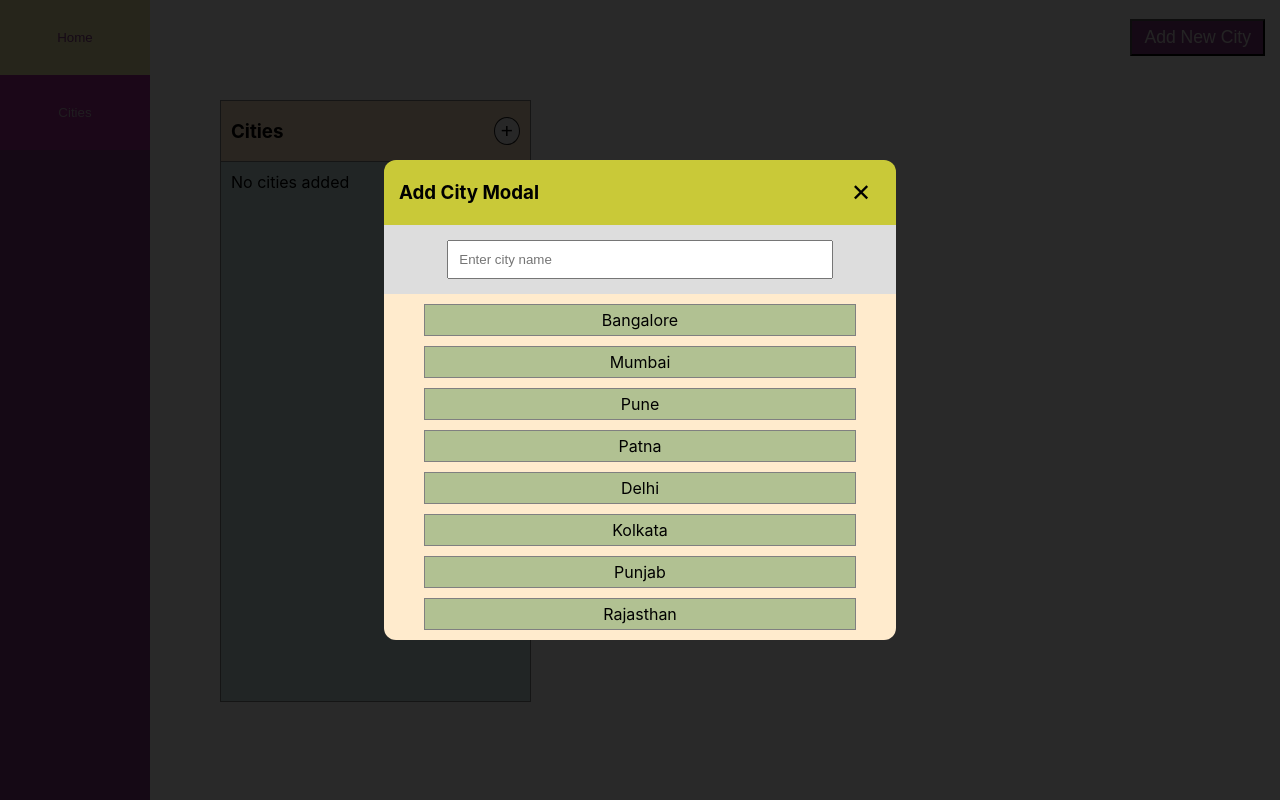
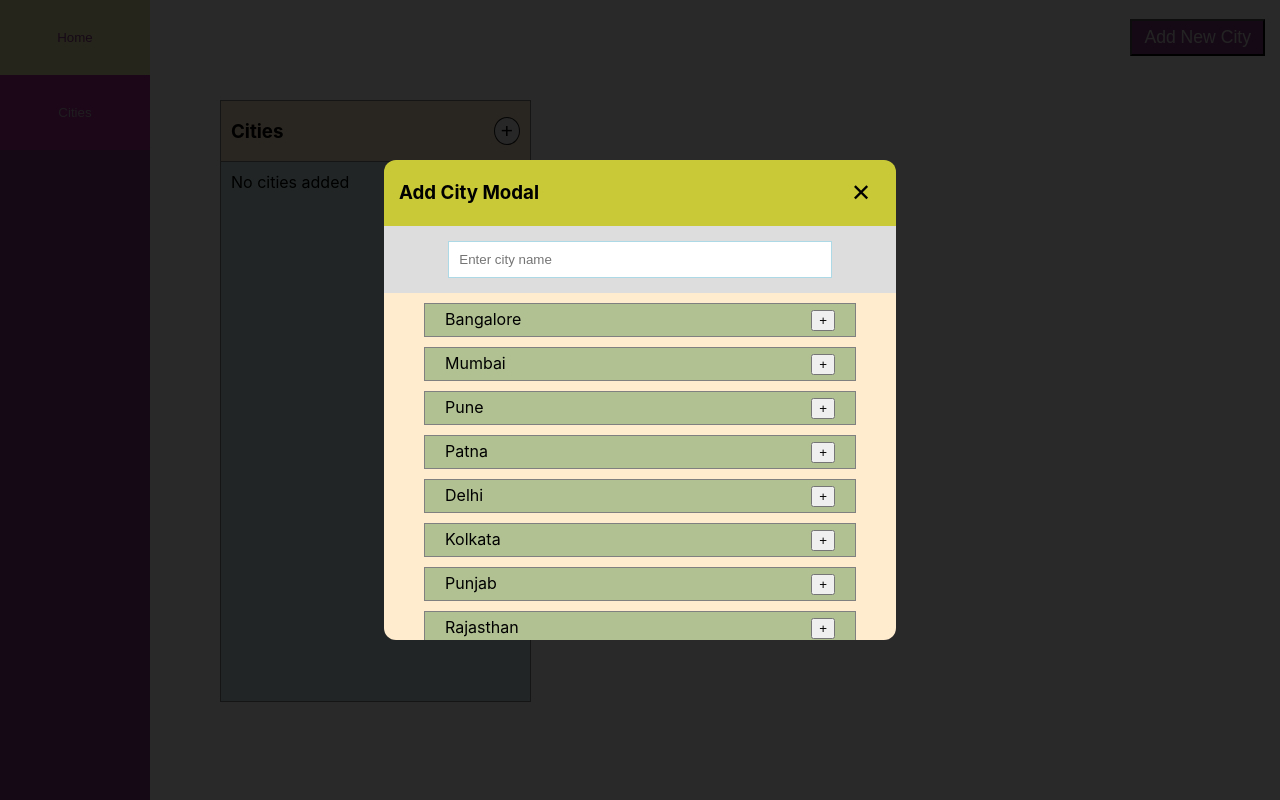
Before and after one commit to Refactor-FS-Bootcamp/weather-app-project-Subho-Arghya, a React (Create React App) app in the folder weather_app_1/: page /cities in a window 1280 px wide. Both pictures are taken after a click on the button "Add New City". Built offline with nearby package versions, Linux system fonts and the light colour scheme.

Commit message:
Add + button, hover style

```diff
--- a/weather_app_1/src/App.css
+++ b/weather_app_1/src/App.css
@@ -142,7 +142,14 @@ Modal Styles
 .modal-display .modal-input input {
   width: 75%;
   padding: 10px;
+  border: 1px solid lightblue;
 }
+
+.modal-display .modal-input input:hover {
+  border: 1px solid rgb(76, 118, 197);
+  outline: none;
+}
+
 
 .modal-display .modal-cities-section {
   height: 75%;
@@ -162,10 +169,12 @@ Modal Styles
 }
 
 .modal-display .modal-cities-section .single-city {
-  padding: 5px;
+  padding: 5px 20px;
   border: 1px solid grey;
   background-color: #b1c192;
   cursor: pointer;
+  display: flex;
+  justify-content: space-between;
 }
 
 .modal-overlay .bg-clicker {
--- a/weather_app_1/src/components/CityModal.js
+++ b/weather_app_1/src/components/CityModal.js
@@ -40,6 +40,9 @@ const CityModal = (props) => {
 
     const notifyCityAdd = () => toast.success('City Added.');
 
+
+
+
     return (
         <>
             <div className="modal-overlay">
@@ -59,7 +62,8 @@ const CityModal = (props) => {
                                 <div className="single-city"
                                 onClick={() => handleAddCity(city)}
                                 key={city.id}>
-                                {city.name}
+                                    <div>{city.name}</div>
+                                    <div><button>&#43;</button></div>
                                 </div>
                             )
                         })}
--- a/weather_app_1/src/pages/city.js
+++ b/weather_app_1/src/pages/city.js
@@ -1,30 +1,51 @@
+import { useState } from "react";
+import CityModal from "../components/CityModal";
 
 const City = () => {
+  const [showModal, setShowModal] = useState(false);
 
   const handleClick = (e) => {
-        e.preventDefault()
-        console.log("Add city modal")
+    e.preventDefault();
+    console.log("Add city modal");
+    setShowModal(true);
+  };
+
+  const handleModalClose = () => {
+    setShowModal(false)
 }
 
-    return  (
-        <div style={{ marginLeft : "200px" }}>
+  return (
+    <>
+      <div style={{ marginLeft: "200px" }}>
         <div className="city-container">
           <div className="city-selection">
             <div className="city-selection-header">
-                        <div><h3>Cities</h3></div>
-                        <div><button onClick={(e) => handleClick(e)}
-                        style={{ borderRadius : "50%" , border : "1px solid #222", fontSize: "1.3em"}}>+</button></div>
+              <div>
+                <h3>Cities</h3>
+              </div>
+              <div>
+                <button
+                  onClick={(e) => handleClick(e)}
+                  style={{
+                    borderRadius: "50%",
+                    border: "1px solid #222",
+                    fontSize: "1.3em",
+                  }}
+                >
+                  +
+                </button>
+              </div>
             </div>
             <div className="city-selection-body">
               <div>No cities added</div>
             </div>
           </div>
-                <div className="city-description">
+          <div className="city-description"></div>
         </div>
       </div>
-        </div>
-    )
+      {showModal ? <CityModal handleModalClose={handleModalClose}/> : <></>}
+    </>
+  );
+};
 
-}
-
-export default City
+export default City;
```
Lines whose indentation alone changed are shown as unchanged.
